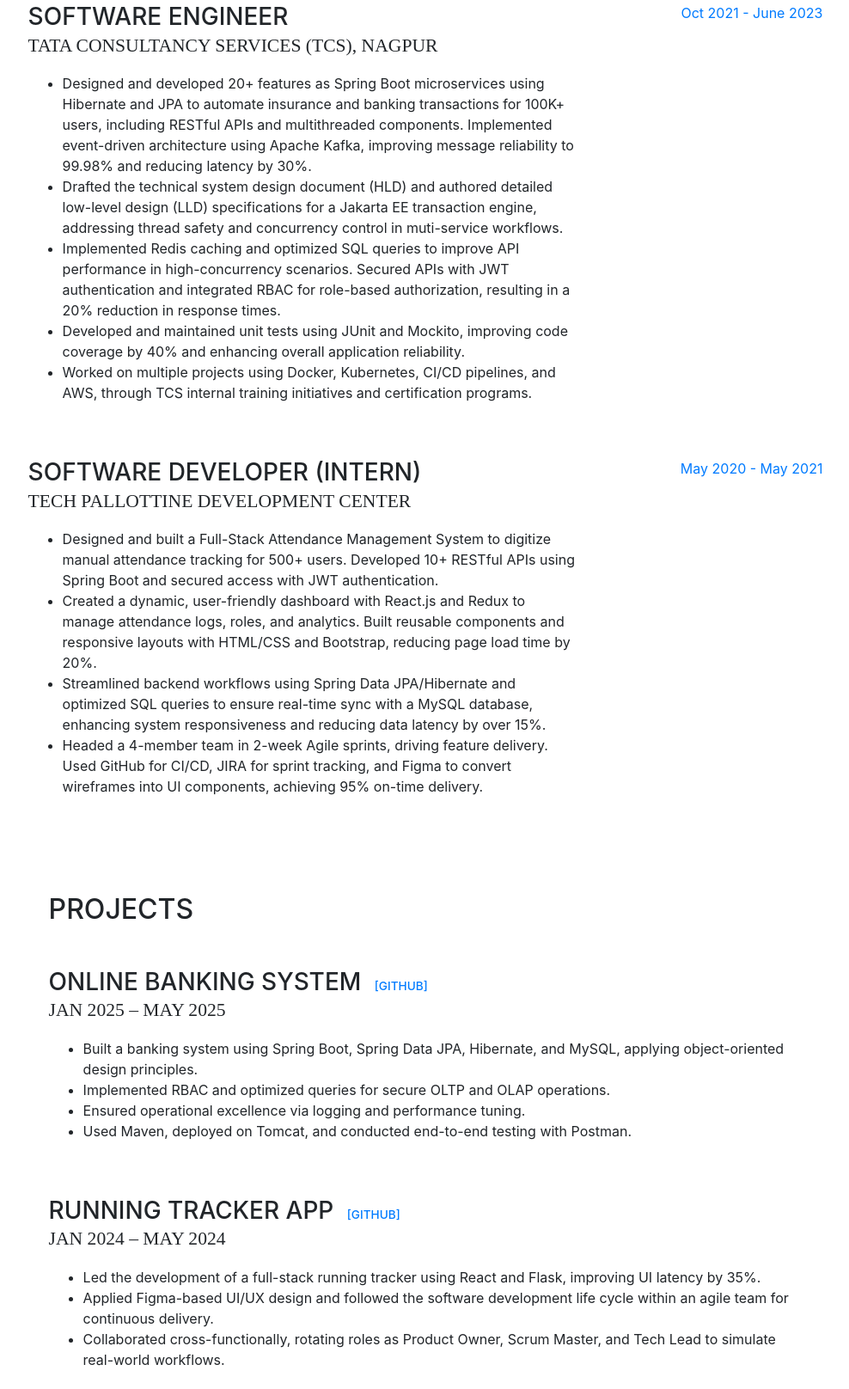
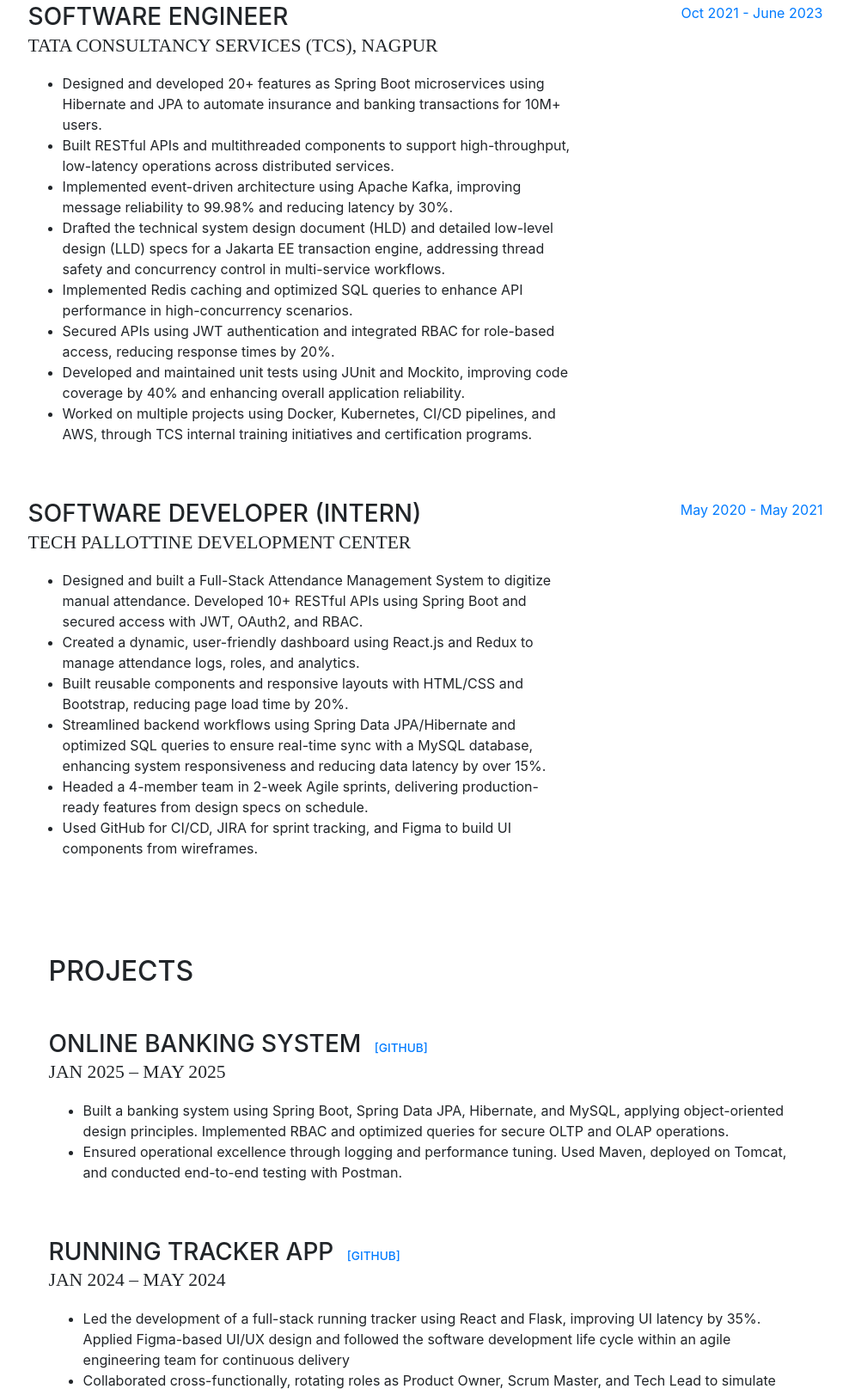
Before and after one commit to manur02/manur02.github.io, a website with bundled scripts: page index.html in a window 1280 px wide. Shown: the part 931-2547 px from the top of the page at 86% size, without its empty margins (145-1133 px from the left). Built offline with nearby package versions, Linux system fonts and the light colour scheme; a web font is replaced by a local one.

Commit message:
Update index.html

```diff
--- a/index.html
+++ b/index.html
@@ -118,20 +118,14 @@
               <h3 class="mb-0">Software Engineer</h3>
               <div class="subheading mb-3">TATA CONSULTANCY SERVICES (TCS), NAGPUR</div>
             <ul>
-              <li>Designed and developed 20+ features as Spring Boot microservices using Hibernate and JPA to automate
-                insurance and banking transactions for 100K+ users, including RESTful APIs and multithreaded components.
-                Implemented event-driven architecture using Apache Kafka, improving message reliability to 99.98% and reducing
-                latency by 30%.</li>
-               <li> Drafted the technical system design document (HLD) and authored detailed low-level design (LLD)
-                specifications for a Jakarta EE transaction engine, addressing thread safety and concurrency control in
-                muti-service workflows.</li>
-               <li> Implemented Redis caching and optimized SQL queries to improve API performance in high-concurrency scenarios.
-                Secured APIs with JWT authentication and integrated RBAC for role-based authorization, resulting in a 20%
-                reduction in response times.</li>
-                <li>Developed and maintained unit tests using JUnit and Mockito, improving code coverage by 40% and enhancing
-                overall application reliability.</li>
-                <li> Worked on multiple projects using Docker, Kubernetes, CI/CD pipelines, and AWS, through TCS internal
-                training initiatives and certification programs.</li>
+              <li>Designed and developed 20+ features as Spring Boot microservices using Hibernate and JPA to automate insurance and banking transactions for 10M+ users.</li>
+              <li>Built RESTful APIs and multithreaded components to support high-throughput, low-latency operations across distributed services.</li>
+              <li>Implemented event-driven architecture using Apache Kafka, improving message reliability to 99.98% and reducing latency by 30%.</li>
+              <li>Drafted the technical system design document (HLD) and detailed low-level design (LLD) specs for a Jakarta EE transaction engine, addressing thread safety and concurrency control in multi-service workflows.</li>
+              <li>Implemented Redis caching and optimized SQL queries to enhance API performance in high-concurrency scenarios.</li>
+              <li>Secured APIs using JWT authentication and integrated RBAC for role-based access, reducing response times by 20%.</li>
+              <li>Developed and maintained unit tests using JUnit and Mockito, improving code coverage by 40% and enhancing overall application reliability.</li>
+              <li>Worked on multiple projects using Docker, Kubernetes, CI/CD pipelines, and AWS, through TCS internal training initiatives and certification programs.</li>
             </ul>
             </div>
             <div class="resume-date text-md-right">
@@ -144,14 +138,12 @@
               <h3 class="mb-0">Software Developer (Intern)</h3>
               <div class="subheading mb-3">TECH PALLOTTINE DEVELOPMENT CENTER</div>
               <ul>
-                <li>Designed and built a Full-Stack Attendance Management System to digitize manual attendance tracking for 500+
-                  users. Developed 10+ RESTful APIs using Spring Boot and secured access with JWT authentication.</li>
-                 <li>Created a dynamic, user-friendly dashboard with React.js and Redux to manage attendance logs, roles, and analytics.
-                  Built reusable components and responsive layouts with HTML/CSS and Bootstrap, reducing page load time by 20%.</li>
-                  <li>Streamlined backend workflows using Spring Data JPA/Hibernate and optimized SQL queries to ensure real-time
-                  sync with a MySQL database, enhancing system responsiveness and reducing data latency by over 15%.</li>
-                  <li>Headed a 4-member team in 2-week Agile sprints, driving feature delivery. Used GitHub for CI/CD, JIRA for
-                  sprint tracking, and Figma to convert wireframes into UI components, achieving 95% on-time delivery.</li>
+                <li>Designed and built a Full-Stack Attendance Management System to digitize manual attendance. Developed 10+ RESTful APIs using Spring Boot and secured access with JWT, OAuth2, and RBAC.</li>
+                <li>Created a dynamic, user-friendly dashboard using React.js and Redux to manage attendance logs, roles, and analytics.</li>
+                <li>Built reusable components and responsive layouts with HTML/CSS and Bootstrap, reducing page load time by 20%.</li>
+                <li>Streamlined backend workflows using Spring Data JPA/Hibernate and optimized SQL queries to ensure real-time sync with a MySQL database, enhancing system responsiveness and reducing data latency by over 15%.</li>
+                <li>Headed a 4-member team in 2-week Agile sprints, delivering production-ready features from design specs on schedule.</li>
+                <li>Used GitHub for CI/CD, JIRA for sprint tracking, and Figma to build UI components from wireframes.</li>
               </ul>
             </div>
             <div class="resume-date text-md-right">
@@ -173,10 +165,8 @@
         </h3>
         <div class="subheading mb-3">Jan 2025 – May 2025</div>
         <ul>
-          <li>Built a banking system using Spring Boot, Spring Data JPA, Hibernate, and MySQL, applying object-oriented design principles.</li>
-          <li>Implemented RBAC and optimized queries for secure OLTP and OLAP operations.</li>
-          <li>Ensured operational excellence via logging and performance tuning.</li>
-          <li>Used Maven, deployed on Tomcat, and conducted end-to-end testing with Postman.</li>
+          <li>Built a banking system using Spring Boot, Spring Data JPA, Hibernate, and MySQL, applying object-oriented design principles. Implemented RBAC and optimized queries for secure OLTP and OLAP operations.</li>
+          <li>Ensured operational excellence through logging and performance tuning. Used Maven, deployed on Tomcat, and conducted end-to-end testing with Postman.</li>
         </ul>
       </div>
     </div>
@@ -191,9 +181,8 @@
         </h3>
         <div class="subheading mb-3">Jan 2024 – May 2024</div>
         <ul>
-          <li>Led the development of a full-stack running tracker using React and Flask, improving UI latency by 35%.</li>
-          <li>Applied Figma-based UI/UX design and followed the software development life cycle within an agile team for continuous delivery.</li>
-          <li>Collaborated cross-functionally, rotating roles as Product Owner, Scrum Master, and Tech Lead to simulate real-world workflows.</li>
+          <li>Led the development of a full-stack running tracker using React and Flask, improving UI latency by 35%. Applied Figma-based UI/UX design and followed the software development life cycle within an agile engineering team for continuous delivery</li>
+          <li>Collaborated cross-functionally, rotating roles as Product Owner, Scrum Master, and Tech Lead to simulate real-world workflows in a Software Project Management course.</li>
         </ul>
       </div>
     </div>
@@ -208,9 +197,7 @@
         </h3>
         <div class="subheading mb-3">Aug 2023 – Dec 2023</div>
         <ul>
-          <li>Developed a responsive web app for portfolio creation using Spring Boot, PostgreSQL, and React.js.</li>
-          <li>Enabled real-time preview, reducing page reloads by 40%.</li>
-          <li>Used Git for version control and JUnit for unit testing in a team setting.</li>
+          <li>Developed a responsive web app for portfolio creation using Spring Boot, PostgreSQL, and React.js. Enabled real-time preview, reducing page reloads by 40%. Used Git for version control and JUnit for unit testing in a team setting.</li>
         </ul>
       </div>
     </div>
```
